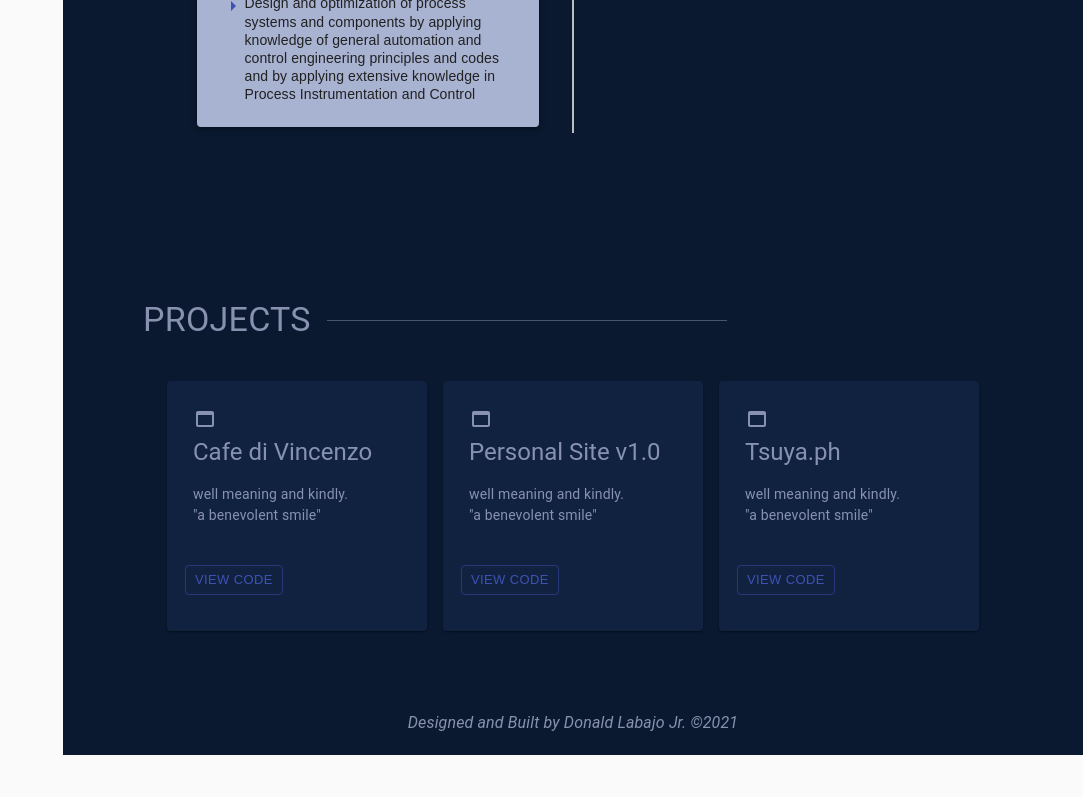
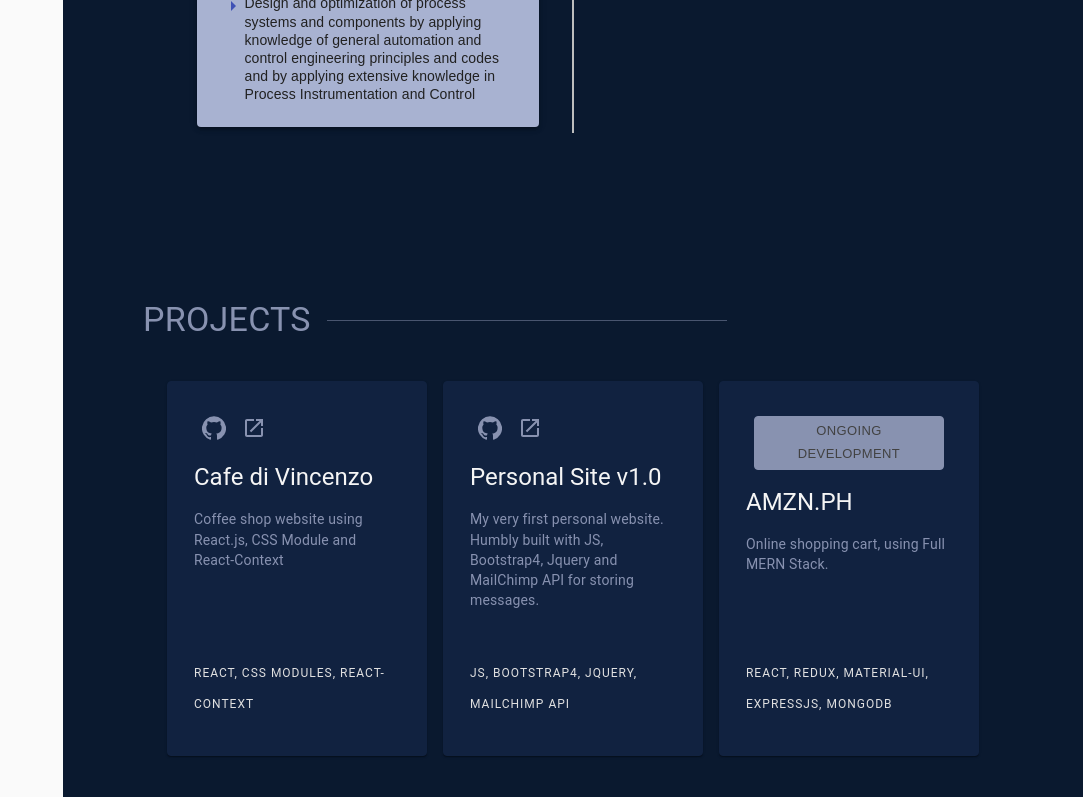
Before and after one commit to ecedonaldlabajojr/donald-jr-react-site, a React (Create React App) app: page / in a window 1280 px wide. Shown: the part 3062-3859 px from the top of the page, without its empty margins (197-1280 px from the left). Before the commit the page ends 3817 px from the top, so only its background shows below. Built offline with nearby package versions, Linux system fonts and the light colour scheme.

Commit message:
finished Projects section, responsive cards for each project, with auto-adjusting heights.

```diff
--- a/src/components/sections/Profile.js
+++ b/src/components/sections/Profile.js
@@ -15,7 +15,7 @@ import KeyboardArrowRightIcon from '@material-ui/icons/KeyboardArrowRight';
 /* -------------------- */
 
 const highlight = '#64ffda';
-const technologiesArr = ["Javascript", "Node.js (Express)", "MongoDB", "React.js", "Redux", "styled-components", "HTML5", "CSS3", "Bootstrap4"]
+const technologiesArr = ["Javascript", "Node.js (Express)", "MongoDB", "React.js", "Redux", "Reduxjs/Toolkit", "styled-components", "HTML5", "CSS3", "Bootstrap4"]
 
 /* Socia Media URLS */
 const { fbURL, linkedInURL, githubURL, myEmail } = require('../../data')
--- a/src/components/sections/Projects.js
+++ b/src/components/sections/Projects.js
@@ -5,12 +5,17 @@ import Card from '@material-ui/core/Card';
 import CardActions from '@material-ui/core/CardActions';
 import CardContent from '@material-ui/core/CardContent';
 import Button from '@material-ui/core/Button';
+import Link from '@material-ui/core/Link';
 import Typography from '@material-ui/core/Typography';
 import Container from '@material-ui/core/Container';
-import WebAssetOutlinedIcon from '@material-ui/icons/WebAssetOutlined';
 import Box from '@material-ui/core/Box';
 
 import InputTitle from '../layout/SectionTitle';
+
+/* Import Projects Icons */
+import GitHubIcon from '@material-ui/icons/GitHub';
+import OpenInNewIcon from '@material-ui/icons/OpenInNew';
+/*    */
 
 const useStyles = makeStyles((theme) => ({
     root: {
@@ -18,21 +23,44 @@ const useStyles = makeStyles((theme) => ({
         maxWidth: '1200px',
     },
     card: {
-        height: 250,
         background: '#112240',
         color: '#8892b0',
         padding: '10px',
+        height: '100%',
+        display: 'flex',
+        flexDirection: 'column',
+        justifyContent: 'space-between',
+        transition: '0.1s all ease-out',
+        border: '1px solid #112240',
+        '&:hover': {
+            transform: 'translateY(-5px)',
+            border: '1px solid #64ffda',
+        },
     },
-    bullet: {
-        display: 'inline-block',
-        margin: '0 2px',
-        transform: 'scale(0.8)',
+    projectLinks: {
+        marginBottom: theme.spacing(1),
     },
-    title: {
-        fontSize: 14,
+    cardContent: {
+        height: '100%',
     },
-    pos: {
-        marginBottom: 12,
+    cardTitle: {
+        color: theme.palette.grey[100],
+    },
+    techs: {
+        color: theme.palette.grey[300],
+    },
+    btn: {
+        color: '#8892b0',
+        "&:hover": {
+            color: '#64ffda',
+        }
+    },
+    projOngoing: {
+        background: '#8892b0',
+        '&:disabled': {
+            color: theme.palette.grey[800],
+            border: '1px solid #8892b0',
+        },
     },
 }));
 
@@ -42,52 +70,65 @@ const projectsArr = [
         description: 'Coffee shop website using React.js, CSS Module and React-Context',
         github: 'https://github.com/ecedonaldlabajojr/react-cafe-vincenzo',
         link: 'https://react-vincenzo.web.app/',
+        techs: ["React", "CSS Modules", "React-Context"],
     },
     {
         name: 'Personal Site v1.0',
         description: 'My very first personal website. Humbly built with JS, Bootstrap4, Jquery and MailChimp API for storing messages.',
         github: 'https://github.com/ecedonaldlabajojr/Portfolio',
         link: 'https://donaldjr-website.herokuapp.com/',
+        techs: ["JS", "Bootstrap4", "Jquery", "MailChimp API"],
     },
     {
-        name: 'Tsuya.ph',
+        name: 'AMZN.PH',
         description: 'Online shopping cart, using Full MERN Stack.',
-        github: 'available soon',
-        link: 'available soon',
+        github: null,
+        link: null,
+        techs: ["React", "Redux", "Material-UI", "ExpressJS", "MongoDB"],
     },
 ];
 
 
 const ProjectItem = ({ proj }) => {
     const classes = useStyles();
-    const bull = <span className={classes.bullet}>•</span>;
+
+    const projectOngoing = !proj.github || !proj.link;
+    let projectLinks = <Button size="small" variant="outlined" disabled fullWidth className={classes.projOngoing}>ONGOING DEVELOPMENT</Button>
+    if (!projectOngoing) {
+        projectLinks =
+            <Box>
+                <Link href={proj.github} className={classes.btn} target="_blank"><GitHubIcon /></Link>
+                <Box ml={2} component="span">
+                    <Link href={proj.link} className={classes.btn} target="_blank"><OpenInNewIcon /></Link>
+                </Box>
+            </Box>
+    }
 
     return (
         <Card className={classes.card}>
-            <CardContent>
-                <WebAssetOutlinedIcon />
-                <Typography variant="h5" component="h2" paragraph>
+            <CardContent className={classes.cardContent}>
+                <CardActions className={classes.projectLinks}>
+                    {projectLinks}
+                </CardActions>
+                <Typography variant="h5" component="h2" paragraph className={classes.cardTitle}>
                     {proj.name}
                 </Typography>
                 <Typography variant="body2" component="p" paragraph>
-                    well meaning and kindly.
-                    <br />
-                    {'"a benevolent smile"'}
+                    {proj.description}
                 </Typography>
             </CardContent>
-            <CardActions>
-                <Button size="small" variant="outlined" color="primary">View Code</Button>
-            </CardActions>
+            <CardContent>
+                <Typography variant="overline" className={classes.techs} >{proj.techs.join(", ")}
+                </Typography>
+            </CardContent>
         </Card>
     );
 }
 
-
 export default function Projects() {
-    const classes = useStyles();
     const projectsList = projectsArr.map(proj => {
         return (
-            <Grid item xs={12} sm={6} md={4} key={proj.name}>
+            <Grid item xs={12} sm={6} lg={4} key={proj.name}>
                 <ProjectItem proj={proj} />
             </Grid>
         )
```
